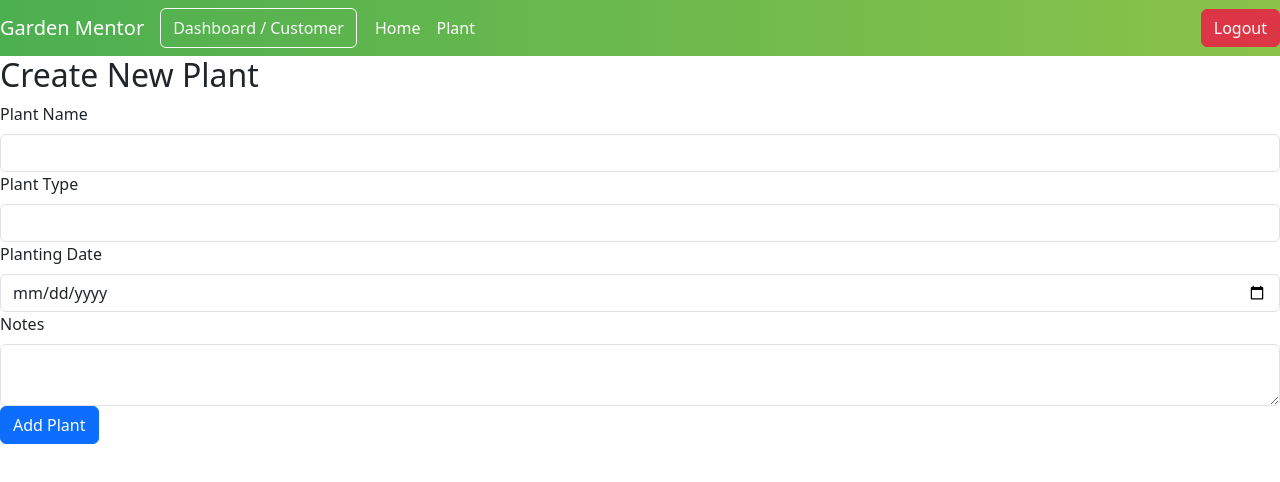
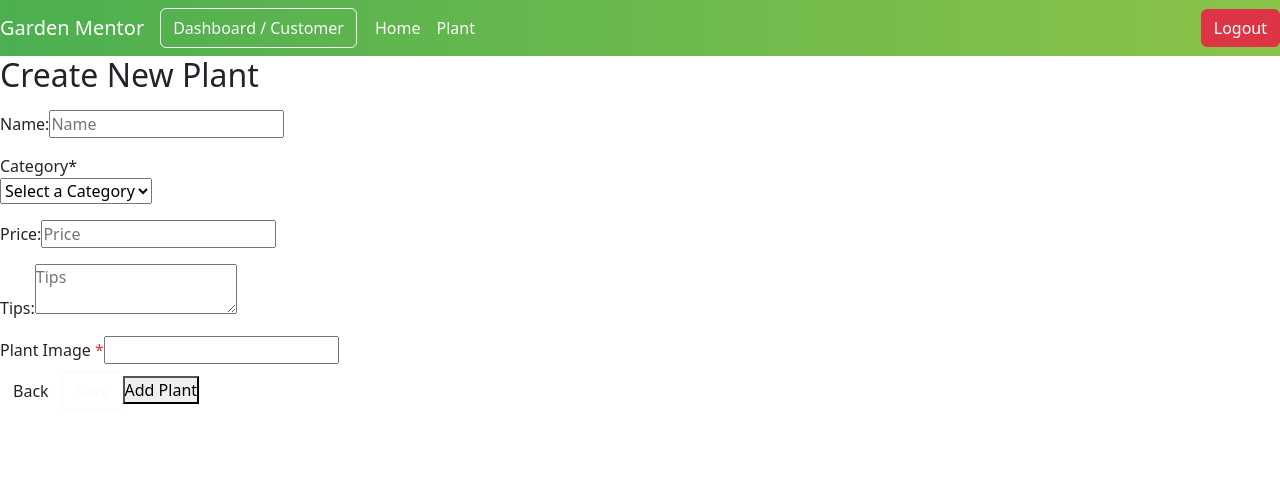
Before and after one commit to neojarvis-testing/19b5bacc-9bd8-457d-8556-d60612de9613-9eb05181-631f-45b1-b859-5e6d9b1f95f2, a React (Create React App) app in the folder reactapp/: page /Plant in a window 1280 px wide. Shown: the top 482 px of the page. Built offline with nearby package versions, Linux system fonts and the light colour scheme; no server answers.

Commit message:
AddPlant Form 1804:5.15pm

```diff
--- a/reactapp/src/App.js
+++ b/reactapp/src/App.js
@@ -9,6 +9,7 @@ import { BrowserRouter as Router, Routes, Route } from 'react-router-dom';
 import ViewPlant from './GardenerComponents/ViewPlant'
 import PlantForm from './GardenerComponents/PlantForm'
 import 'bootstrap/dist/css/bootstrap.min.css';
+import CustomerViewPlant from './CustomerComponents/CustomerViewPlant'
 const App = () => {
   return (
 
@@ -17,9 +18,12 @@ const App = () => {
         <Route path="/" element={<Login />} />
         <Route path="/login" element={<Login />} />
         <Route path="/register" element={<Signup />} />
-        <Route path="/Plant" element={<PlantForm />} />
+        <Route path="/Plant" element={<PlantForm mode ="add" />} />
         <Route path="/home" element={<HomePage />} />
-        <Route path = "/home" element={<ViewPlant/>}/>
+        <Route path = "/view" element={<ViewPlant/>}/>
+        <Route path = "/edit/:id" element={<PlantForm mode ="edit" />}/>
+        <Route path = "cview" element={<CustomerViewPlant/>}/>
+
       </Routes>
     </Router>
 
--- a/reactapp/src/Components/Login.jsx
+++ b/reactapp/src/Components/Login.jsx
@@ -19,6 +19,10 @@ const Login = () => {
         let valid = true;
         if(!email){
             setEmailError('Email is required');
+            valid = false;
+        }
+        else if (!/^[^\s@]+@[^\s@]+\.[^\s@]+$/.test(email)){
+            setEmailError('Invalid Email');
             valid = false;
         }
         else{
@@ -76,7 +80,7 @@ const Login = () => {
             <div>
                 <label>Email</label>
                 <input
-                    type="email"
+                    type="text"
                     value={email}
                     onChange={(e) => setEmail(e.target.value)}
                     placeholder="Email"
--- a/reactapp/src/CustomerComponents/CustomerViewPlant.jsx
+++ b/reactapp/src/CustomerComponents/CustomerViewPlant.jsx
@@ -1,58 +1,71 @@
-import React from 'react';
+import React, { useState, useEffect } from 'react';
+import axios from 'axios';
+import { useNavigate } from 'react-router-dom';
 import CustomerNavbar from './CustomerNavbar';
+import 'bootstrap/dist/css/bootstrap.css';
+import API_BASE_URL from '../apiConfig';
 
-const plants = [
-  { id: 1, name: "Rose", category: "Flower", price: "$10", tips: "Water regularly" },
-  { id: 2, name: "Tulip", category: "Flower", price: "$12", tips: "Keep in sunlight" },
-  { id: 3, name: "Cactus", category: "Succulent", price: "$8", tips: "Minimal water required" }
-];
+const ViewPlant = () => {
+  const navigate = useNavigate();
+  const [plant, setPlant] = useState([]);
+  const [loading, setLoading] = useState(true);
+  const [errors, setErrors] = useState(null);
+  const [successMessage, setSuccessMessage] = useState('');
 
-const CustomerViewPlant = () => {
+  const fetchPlants = async () => {
+    setLoading(true);
+    try {
+      const response = await axios.get(`${API_BASE_URL}/Plant`, {headers: {
+        Authorization: `Bearer ${localStorage.getItem("token")}`,
+      },
+    });
+      setPlant(response.data);
+    } catch (error) {
+      setErrors('Failed to load plants');
+    } finally {
+      setLoading(false);
+    }
+  };
+
+  useEffect(() => {
+    fetchPlants();
+  }, []);
+
+
+
   return (
     <div>
       <CustomerNavbar />
-
-      {/* Updated heading to match the test case */}
-      <h1>Available Plants</h1>
-
-      <button>Logout</button>
-
-      <table role="table">
+      <h2 style={{ textAlign: "center" }}>Plants</h2>
+      {successMessage && <p className="text-success"><h2>{successMessage}</h2></p>}
+      {errors && <p className="text-danger"><h2>{errors}</h2></p>}
+      {loading && <p>Loading...</p>}
+      {!loading && !errors && plant.length === 0 && <p>No plants available</p>}
+      <table className="table table-light table-striped" role="table">
         <thead>
           <tr>
-            <th>Images</th>
+            <th>Image</th>
             <th>Name</th>
             <th>Category</th>
             <th>Price</th>
             <th>Tips</th>
-            <th>Action</th>
           </tr>
         </thead>
-
         <tbody>
-          {plants.map((plant) => (
-            <tr key={plant.id}>
-              <td>
-                <img
-                  src={`path/to/${plant.name.toLowerCase().replace(/ /g, '-')}.jpg`}
-                  alt={plant.name}
-                  width="50"
-                />
-              </td>
-              <td>{plant.name}</td>
-              <td>{plant.category}</td>
-              <td>{plant.price}</td>
-              <td>{plant.tips}</td>
-              <td>
-                <button>Edit</button>
-                <button>Delete</button>
-              </td>
+          {plant.length > 0 && plant.map((myPlant) => (
+            <tr key={myPlant.plantId || myPlant.name}>
+              <td><img src={myPlant.plantImage} alt={myPlant.name} width="100" /></td>
+              <td>{myPlant.name}</td>
+              <td>{myPlant.category}</td>
+              <td>{myPlant.price}</td>
+              <td>{myPlant.tips}</td>
             </tr>
           ))}
         </tbody>
       </table>
+      <button className="btn btn-secondary" onClick={() => navigate('/logout')}>Logout</button>
     </div>
   );
 };
 
-export default CustomerViewPlant;
+export default ViewPlant;
--- a/reactapp/src/GardenerComponents/PlantForm.jsx
+++ b/reactapp/src/GardenerComponents/PlantForm.jsx
@@ -1,94 +1,204 @@
-import React, { useState } from 'react';
-import { Form, Button } from 'react-bootstrap';
+import React, { useState, useEffect } from 'react';
 import axios from 'axios';
 import GardenerNavbar from './GardenerNavbar';
+import API_BASE_URL from '../apiConfig';
+import { useNavigate, useParams } from 'react-router-dom';
 
-const PlantForm = () => {
-    const [formData, setFormData] = useState({
-      plantName: '',
-      plantType: '',
-      plantingDate: '',
-      notes: '',
+const PlantForm = ({ mode = "add" }) => {
+  const [name, setName] = useState("");
+  const [category, setCategory] = useState("");
+  const [price, setPrice] = useState("");
+  const [tips, setTips] = useState("");
+  const [plantImage, setPlantImage] = useState(null);
+  const [nameError, setNameError] = useState(null);
+  const [categoryError, setCategoryError] = useState(null);
+  const [priceError, setPriceError] = useState(null);
+  const [tipsError, setTipsError] = useState(null);
+  const [plantImageError, setplantImageError] = useState(null);
+  const [formError, setFormError] = useState(null);
+  const [successMessage, setSuccessMessage] = useState("")
+  const [loading, setLoading] = useState(false);
+  const navigate = useNavigate();
+  const { id } = useParams();
+
+  useEffect(() => {
+    if (mode === "edit" && id) {
+      console.log(id);
+      setLoading(true);
+      axios
+        .get(`${API_BASE_URL}}/${id}`, {headers: {
+          Authorization: `Bearer ${localStorage.getItem("token")}`,
+        },
+      })
+        .then((res) => {
+          const plantData = res.data;
+          setName(plantData.Name);
+          setCategory(plantData.Category);
+          setPrice(plantData.Price);
+          setTips(plantData.Tips);
+          setPlantImage(plantData.PlantImage);
+          setLoading(false)
+        })
+        .catch(() => {
+          setFormError();
+          setLoading(false);
+        })
+    }
+  }, [mode, id]);
+
+  const handleSubmit = (i) => {
+    i.preventDefault();
+    setNameError(false);
+    setCategoryError(false);
+    setPriceError(false);
+    setTipsError(false);
+    setplantImageError(false);
+    let hasError = false;
+    if (!name.trim()) {
+      setNameError(true);
+      hasError = true;
+    }
+    if (!category.trim()) {
+      setCategoryError(true);
+      hasError = true;
+    }
+    if (price === "") {
+      setPriceError(true);
+      hasError = true;
+    }
+    if (!tips.trim()) {
+      setTipsError(true);
+      hasError = true;
+    }
+    if (!plantImage.trim()) {
+      setplantImageError(true);
+      hasError = true;
+    }
+    if (hasError) {
+      return;
+    }
+
+    const plantData = { name, category, price, tips, plantImage };
+    console.log(plantData);
+
+    if (mode === "add") {
+      console.log(mode);
+      axios
+        .post(`${API_BASE_URL}/Plant`, plantData, {headers: {
+          Authorization: `Bearer ${localStorage.getItem("token")}`,
+        },
+      })
+        .then(() => {
+          setSuccessMessage("Plant added successfully!");
+          setTimeout(() => navigate("/Plant"), 2000);
+        })
+        .catch(() => {
+          setFormError("Error while adding Plant");
         });
+    }
+    else if (mode === "edit") {
+      console.log(mode);
+      axios
+        .put(`${API_BASE_URL}/Plant/${id}`, plantData, {headers: {
+          Authorization: `Bearer ${localStorage.getItem("token")}`,
+        },
+      })
+        .then(() => {
+          setSuccessMessage("Plant updated successfully!");
+          setTimeout(() => navigate("/Plant"), 2000);
+        })
+        .catch(() => {
+          setFormError("Error while updating Plant");
+        });
+    }
+  };
+
+  const handleBackButton = () => {
+    navigate("/Plant");
+  }
 
   const handleChange = (e) => {
-      const { name, value } = e.target;
-      setFormData({ ...formData, [name]: value });
+    const { name, value, files } = e.target;
+
+    if (files && files.length > 0) {
+        const file = files[0];
+        const reader = new FileReader();
+        reader.onloadend = () => {
+            setPlantImage(reader.result); // Store the base64-encoded image
         };
+        reader.readAsDataURL(file);
+    } else {
+        if (name === 'name') setName(value);
+        if (name === 'category') setCategory(value);
+        if (name === 'price') setPrice(value);
+        if (name === 'tips') setTips(value);
+        if (name === 'plantImage') setPlantImage(value);
 
-    const handleSubmit = async (e) => {
-      e.preventDefault();
-      try {
-        const response = await axios.post('/api/plants', formData);
-        console.log('Form data submitted:', response.data);
-        alert('Plant added successfully!');
-
-        // Reset form after successful submission
-        setFormData({
-          plantName: '',
-          plantType: '',
-          plantingDate: '',
-          notes: '',
-        });
-      } catch (error) {
-        console.error('Error submitting form:', error);
-        alert('Failed to add plant. Please try again.');
     }
   };
 
   return (
     <div className="plant-form">
-        <GardenerNavbar />
-        <h2>Create New Plant</h2>
-        <Form onSubmit={handleSubmit}>
-          <Form.Group controlId="formPlantName">
-            <Form.Label>Plant Name</Form.Label>
-            <Form.Control
-              type="text"
-              name="plantName"
-              value={formData.plantName}
-              onChange={handleChange}
-              required
-            />
-          </Form.Group>
+      <div>
+        <GardenerNavbar/>
+        <h2>{mode === "add" ? "Create New Plant" : "Update Plant"}</h2>
+        {formError && <p className="text-danger">{formError}</p>}
+        {loading && <div className="d-flex flex-column justify-content-center align-items-center vh-100"><p className="text-white">Loading...</p> </div>}
+        {!loading &&(
 
-          <Form.Group controlId="formPlantType">
-            <Form.Label>Plant Type</Form.Label>
-            <Form.Control
-              type="text"
-              name="plantType"
-              value={formData.plantType}
-              onChange={handleChange}
-              required
-            />
-          </Form.Group>
 
-          <Form.Group controlId="formPlantingDate">
-            <Form.Label>Planting Date</Form.Label>
-            <Form.Control
-              type="date"
-              name="plantingDate"
-              value={formData.plantingDate}
-              onChange={handleChange}
-              required
-            />
-          </Form.Group>
+        <form onSubmit={handleSubmit}>
+            <div className="py-2">
+              <label>Name:</label>
+              <input type="text" placeholder="Name" name="name" value={name} onChange={handleChange} />
+              {nameError && <p>Name is required</p>}
+            </div>
 
-          <Form.Group controlId="formNotes">
-            <Form.Label>Notes</Form.Label>
-            <Form.Control
-              as="textarea"
-              name="notes"
-              value={formData.notes}
+            <div className="py-2">
+              <label>Category<span>*</span></label><br />
+              <select id="category" name="category"  value={category} onChange={handleChange} >
+                <option value="Indoor">Select a Category</option>
+                <option value="Indoor">Indoor</option>
+                <option value="Outdoor">Outdoor</option>
+                <option value="Succulents">Succulents</option>
+                <option value="Ferns">Ferns</option>
+                <option value="Flowers">Flowers</option>
+                <option value="Herbs">Herbs</option>
+                <option value="Cacti">Cacti</option>
+              </select>
+              {categoryError && <p>Category is required</p>}
+            </div>
+
+            <div className="py-2">
+              <label>Price:</label>
+              <input  type="number" placeholder="Price" name="price" value={price} onChange={handleChange} />
+              {priceError && <p>Price is required</p>}
+            </div>
+
+            <div className="py-2">
+              <label>Tips:</label>
+              <textarea  placeholder="Tips" name="tips" value={tips} onChange={handleChange}></textarea>
+              {tipsError && <p>Tips are required</p>}
+            </div>
+
+            <div className="py-2">
+              <label htmlFor="placeImage">Plant Image <span className="text-danger">*</span></label>
+              <input type="text" className="form-control-file"
+                id="plantImage"
+                name="plantImage"
                 onChange={handleChange}
               />
-          </Form.Group>
+              {plantImageError && <p>Image is required</p>}
+            </div>
 
-          {/* Updated Button Name */}
-          <Button variant="primary" type="submit">
-            Add Plant
-          </Button>
-        </Form>
+          <button className="btn rounded-0" onClick={handleBackButton}>Back</button>
+          <button className="btn btn-outline-light rounded-0" type="submit">{mode === "add" ? "Save" : "Update"}</button>
+
+          <button variant="primary" type="submit">{mode === "add" ? "Add Plant" : "Update Plant"}</button>
+        </form>
+        )}
+        {successMessage && <p className="">{successMessage}</p>}
+      </div>
     </div>
   );
 };
--- a/reactapp/src/GardenerComponents/ViewPlant.jsx
+++ b/reactapp/src/GardenerComponents/ViewPlant.jsx
@@ -2,8 +2,8 @@ import React, { useState, useEffect } from 'react';
 import axios from 'axios';
 import { useNavigate } from 'react-router-dom';
 import GardenerNavbar from './GardenerNavbar';
-import baseUrl from '../apiConfig';
 import 'bootstrap/dist/css/bootstrap.css';
+import API_BASE_URL from '../apiConfig';
 
 const ViewPlant = () => {
   const navigate = useNavigate();
@@ -15,7 +15,10 @@ const ViewPlant = () => {
   const fetchPlants = async () => {
     setLoading(true);
     try {
-      const response = await axios.get(`${baseUrl}/plants`);
+      const response = await axios.get(`${API_BASE_URL}/Plant`, {headers: {
+        Authorization: `Bearer ${localStorage.getItem("token")}`,
+      },
+    });
       setPlant(response.data);
     } catch (error) {
       setErrors('Failed to load plants');
@@ -30,7 +33,10 @@ const ViewPlant = () => {
 
   const handleDelete = (plantId) => {
     axios
-      .delete(`${baseUrl}/plants/${plantId}`)
+      .delete(`${API_BASE_URL}/Plant/${plantId}`, {headers: {
+        Authorization: `Bearer ${localStorage.getItem("token")}`,
+      },
+    })
       .then(() => {
         setSuccessMessage("Plant successfully deleted.");
         setPlant((prevPlants) => prevPlants.filter((plant) => plant.plantId !== plantId));
@@ -61,8 +67,8 @@ const ViewPlant = () => {
             <th>Image</th>
             <th>Name</th>
             <th>Category</th>
-            <th>Planting Date</th>
-            <th>Notes</th>
+            <th>Price</th>
+            <th>Tips</th>
             <th>Action</th>
           </tr>
         </thead>
@@ -72,8 +78,8 @@ const ViewPlant = () => {
               <td><img src={myPlant.plantImage} alt={myPlant.name} width="100" /></td>
               <td>{myPlant.name}</td>
               <td>{myPlant.category}</td>
-              <td>{new Date(myPlant.plantingDate).toLocaleDateString()}</td>
-              <td>{myPlant.notes}</td>
+              <td>{myPlant.price}</td>
+              <td>{myPlant.tips}</td>
               <td>
                 <button onClick={() => handleEdit(myPlant.plantId)} className="btn btn-primary">Edit</button>
                 <button onClick={() => handleDelete(myPlant.plantId)} className="btn btn-danger">Delete</button>
```
Lines whose indentation alone changed are shown as unchanged.
